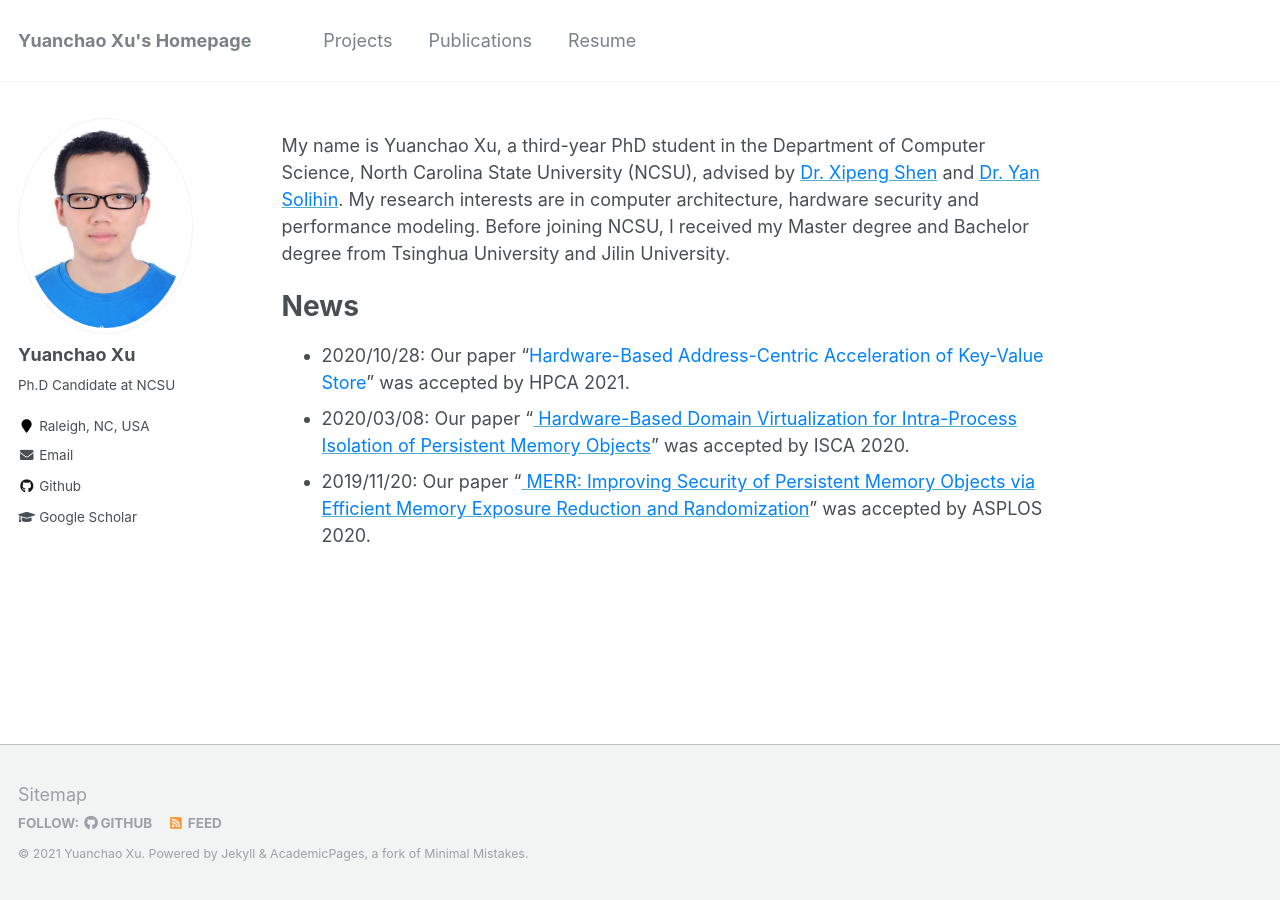
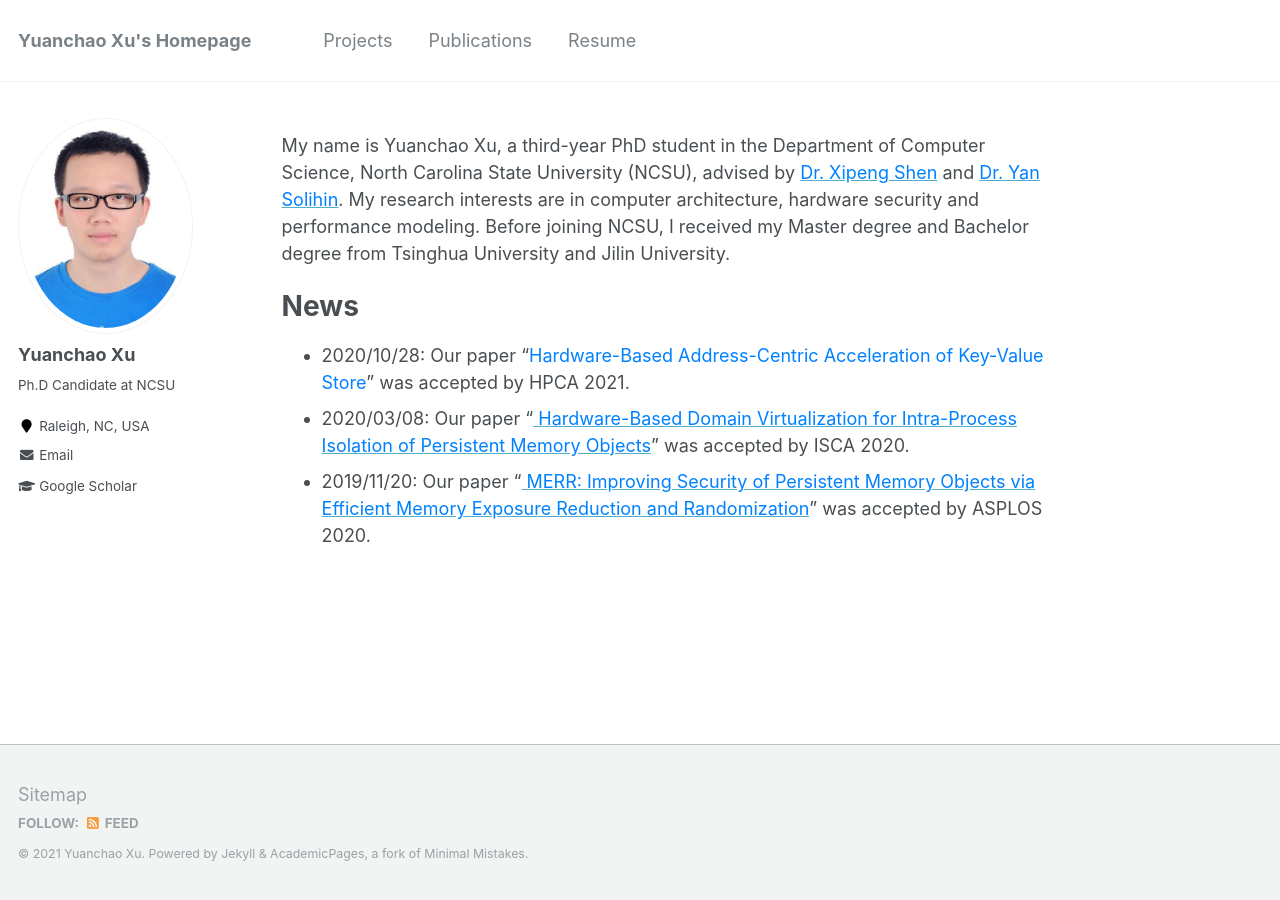
Before and after one commit to yuanchaoxu6/yuanchaoxu6.github.io, a Jekyll site: the page built from _pages/about.md, in a window 1280 px wide. Built offline with Jekyll 4.4.1, drawn with Linux system fonts in a browser that asks for light colours.

Commit message:
Update _config.yml

```diff
--- a/_config.yml
+++ b/_config.yml
@@ -96,7 +96,7 @@ author:
   flickr           :
   facebook         :
   foursquare       :
-  github           : "yuanchaoxu6"
+  github           : #"yuanchaoxu6"
   google_plus      :
   keybase          :
   instagram        :
```
